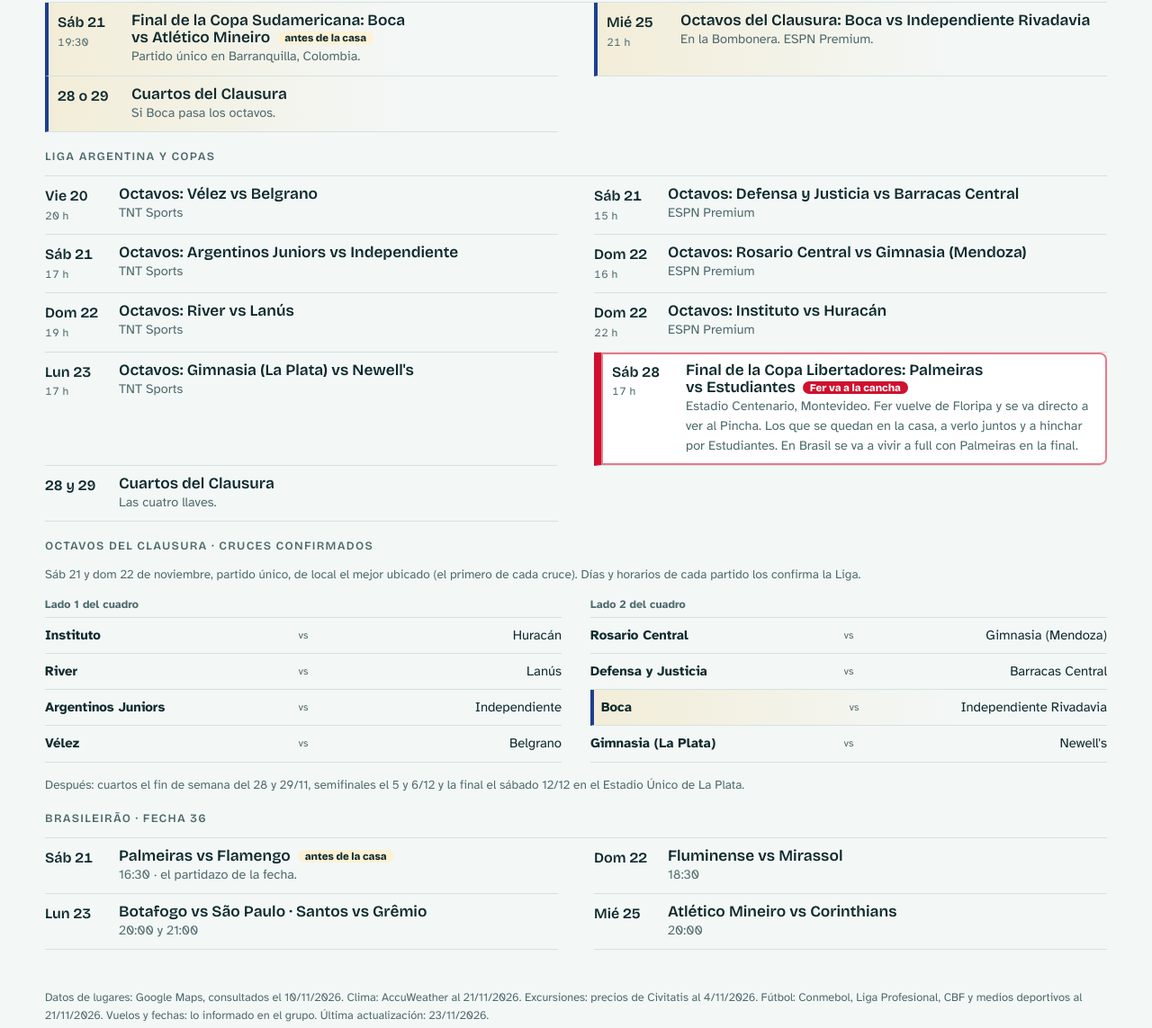
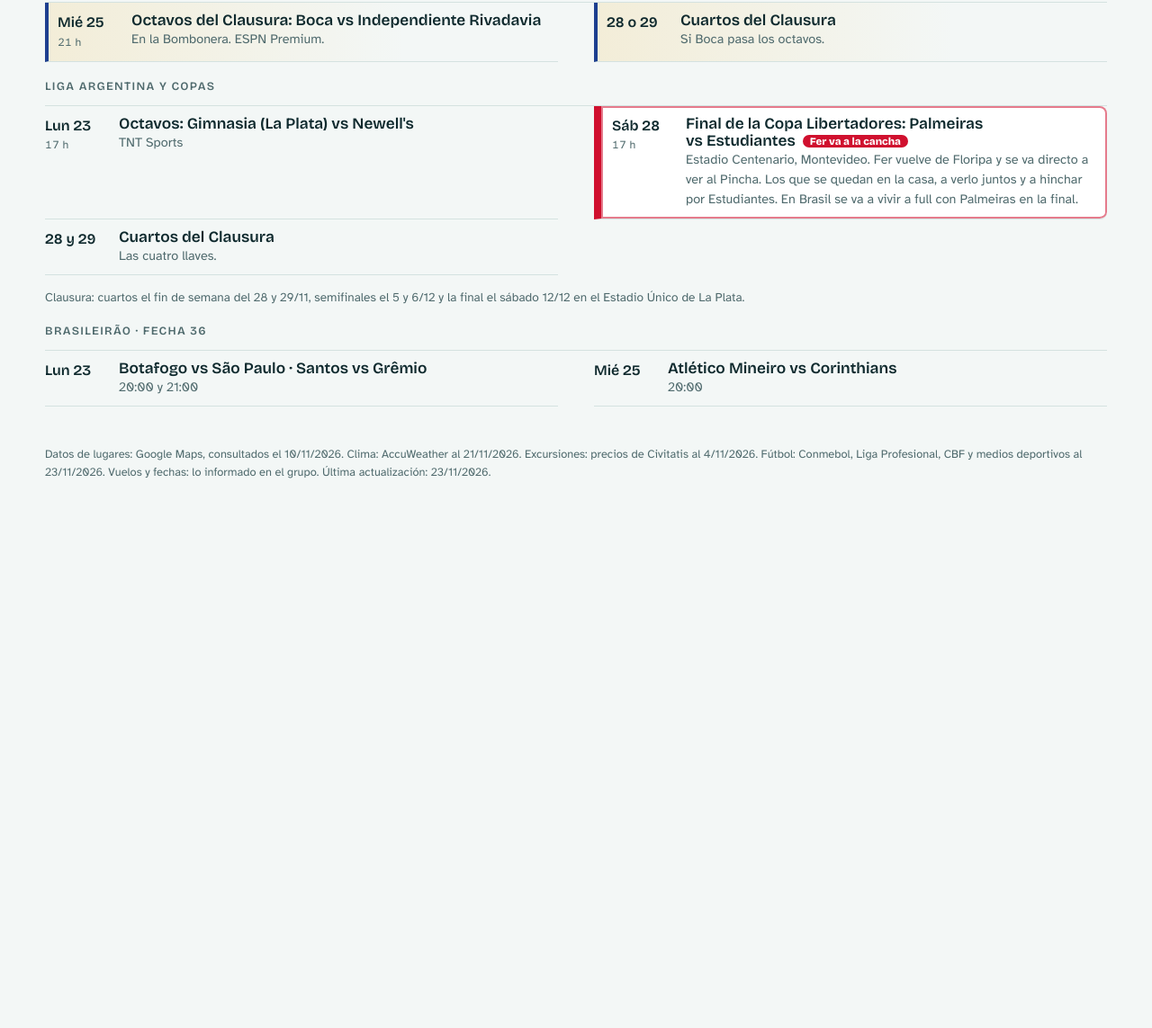
Before and after one commit to forjadera-ai/forty-licks-jurere, a plain HTML site: page index.html in a window 1280 px wide. Shown: the part 8001-9144 px from the top of the page at 90% size. After the commit the page ends 8593 px from the top, so only its background shows below. Drawn offline with nearby package versions, Linux system fonts and the light colour scheme.

Commit message:
Fútbol: saca partidos ya jugados
Co-Authored-By: Claude Opus 5.5 <noreply@anthropic.com>
Claude-Session: https://claude.ai/code/session_01DyVhG1WpQEMffnNLmpPvsA

```diff
--- a/index.html
+++ b/index.html
@@ -414,49 +414,24 @@ footer{font-size:.8rem;color:var(--muted)}
   <div class="sec-head has-ic"><span class="ic" aria-hidden="true"><svg viewBox="0 0 24 24" fill="none" stroke="currentColor" stroke-width="1.8" stroke-linecap="round" stroke-linejoin="round"><circle cx="12" cy="12" r="9"/><path d="M12 7.5l4 2.9-1.5 4.6h-5L8 10.4z"/><path d="M12 3v4.5M16 10.4l4.4-1.4M14.5 15l2.7 3.7M9.5 15l-2.7 3.7M8 10.4L3.6 9"/></svg></span><span class="eyebrow">Fútbol</span><h2>Partidos de la semana</h2><p>Para organizar dónde y cuándo verlos. Los horarios son de Argentina, que es la misma hora que Floripa.</p></div>
   <h3 class="sub">Juega Boca</h3>
   <div class="matches">
-    <div class="match boca"><b class="mday">Sáb 21<small>19:30</small></b><div><h3>Final de la Copa Sudamericana: Boca vs Atlético Mineiro <span class="tag">antes de la casa</span></h3><p>Partido único en Barranquilla, Colombia.</p></div></div>
     <div class="match boca"><b class="mday">Mié 25<small>21 h</small></b><div><h3>Octavos del Clausura: Boca vs Independiente Rivadavia</h3><p>En la Bombonera. ESPN Premium.</p></div></div>
     <div class="match boca"><b class="mday">28 o 29</b><div><h3>Cuartos del Clausura</h3><p>Si Boca pasa los octavos.</p></div></div>
   </div>
   <h3 class="sub">Liga Argentina y copas</h3>
   <div class="matches">
-    <div class="match"><b class="mday">Vie 20<small>20 h</small></b><div><h3>Octavos: Vélez vs Belgrano</h3><p>TNT Sports</p></div></div>
-    <div class="match"><b class="mday">Sáb 21<small>15 h</small></b><div><h3>Octavos: Defensa y Justicia vs Barracas Central</h3><p>ESPN Premium</p></div></div>
-    <div class="match"><b class="mday">Sáb 21<small>17 h</small></b><div><h3>Octavos: Argentinos Juniors vs Independiente</h3><p>TNT Sports</p></div></div>
-    <div class="match"><b class="mday">Dom 22<small>16 h</small></b><div><h3>Octavos: Rosario Central vs Gimnasia (Mendoza)</h3><p>ESPN Premium</p></div></div>
-    <div class="match"><b class="mday">Dom 22<small>19 h</small></b><div><h3>Octavos: River vs Lanús</h3><p>TNT Sports</p></div></div>
-    <div class="match"><b class="mday">Dom 22<small>22 h</small></b><div><h3>Octavos: Instituto vs Huracán</h3><p>ESPN Premium</p></div></div>
     <div class="match"><b class="mday">Lun 23<small>17 h</small></b><div><h3>Octavos: Gimnasia (La Plata) vs Newell's</h3><p>TNT Sports</p></div></div>
     <div class="match pincha"><b class="mday">Sáb 28<small>17 h</small></b><div><h3>Final de la Copa Libertadores: Palmeiras vs Estudiantes <span class="tag">Fer va a la cancha</span></h3><p>Estadio Centenario, Montevideo. Fer vuelve de Floripa y se va directo a ver al Pincha. Los que se quedan en la casa, a verlo juntos y a hinchar por Estudiantes. En Brasil se va a vivir a full con Palmeiras en la final.</p></div></div>
     <div class="match"><b class="mday">28 y 29</b><div><h3>Cuartos del Clausura</h3><p>Las cuatro llaves.</p></div></div>
   </div>
-  <h3 class="sub">Octavos del Clausura · cruces confirmados</h3>
-  <p class="kn-note">Sáb 21 y dom 22 de noviembre, partido único, de local el mejor ubicado (el primero de cada cruce). Días y horarios de cada partido los confirma la Liga.</p>
-  <div class="bracket">
-    <div><b class="half">Lado 1 del cuadro</b><ul class="ties">
-      <li><span>Instituto</span><em>vs</em><span>Huracán</span></li>
-      <li><span>River</span><em>vs</em><span>Lanús</span></li>
-      <li><span>Argentinos Juniors</span><em>vs</em><span>Independiente</span></li>
-      <li><span>Vélez</span><em>vs</em><span>Belgrano</span></li>
-    </ul></div>
-    <div><b class="half">Lado 2 del cuadro</b><ul class="ties">
-      <li><span>Rosario Central</span><em>vs</em><span>Gimnasia (Mendoza)</span></li>
-      <li><span>Defensa y Justicia</span><em>vs</em><span>Barracas Central</span></li>
-      <li class="boca"><span>Boca</span><em>vs</em><span>Independiente Rivadavia</span></li>
-      <li><span>Gimnasia (La Plata)</span><em>vs</em><span>Newell's</span></li>
-    </ul></div>
-  </div>
-  <p class="kn-note">Después: cuartos el fin de semana del 28 y 29/11, semifinales el 5 y 6/12 y la final el sábado 12/12 en el Estadio Único de La Plata.</p>
+  <p class="kn-note">Clausura: cuartos el fin de semana del 28 y 29/11, semifinales el 5 y 6/12 y la final el sábado 12/12 en el Estadio Único de La Plata.</p>
   <h3 class="sub">Brasileirão · fecha 36</h3>
   <div class="matches">
-    <div class="match"><b class="mday">Sáb 21</b><div><h3>Palmeiras vs Flamengo <span class="tag">antes de la casa</span></h3><p>16:30 · el partidazo de la fecha.</p></div></div>
-    <div class="match"><b class="mday">Dom 22</b><div><h3>Fluminense vs Mirassol</h3><p>18:30</p></div></div>
     <div class="match"><b class="mday">Lun 23</b><div><h3>Botafogo vs São Paulo · Santos vs Grêmio</h3><p>20:00 y 21:00</p></div></div>
     <div class="match"><b class="mday">Mié 25</b><div><h3>Atlético Mineiro vs Corinthians</h3><p>20:00</p></div></div>
   </div>
 </section>
 
-<footer>Datos de lugares: Google Maps, consultados el 10/11/2026. Clima: AccuWeather al 21/11/2026. Excursiones: precios de Civitatis al 4/11/2026. Fútbol: Conmebol, Liga Profesional, CBF y medios deportivos al 21/11/2026. Vuelos y fechas: lo informado en el grupo. Última actualización: 23/11/2026.</footer>
+<footer>Datos de lugares: Google Maps, consultados el 10/11/2026. Clima: AccuWeather al 21/11/2026. Excursiones: precios de Civitatis al 4/11/2026. Fútbol: Conmebol, Liga Profesional, CBF y medios deportivos al 23/11/2026. Vuelos y fechas: lo informado en el grupo. Última actualización: 23/11/2026.</footer>
 </div>
 
 <script>
```
